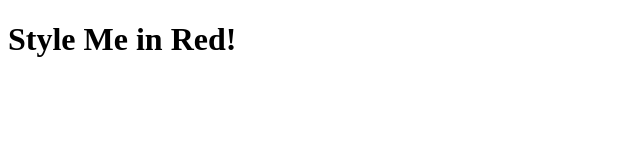
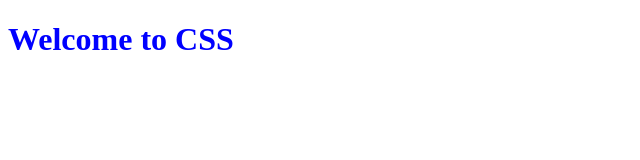
Before and after one commit to EazyCoded/CSS-stylings-, a plain HTML site: page internal.html in a window 1280 px wide. Shown: the whole page, without its empty margins (0-640 px from the left). Drawn offline with Linux system fonts and the light colour scheme.

Commit message:
internal.html

```diff
--- a/internal.html
+++ b/internal.html
@@ -1,13 +1,15 @@
 <!DOCTYPE html>
-<html lang="en">
-
-<head>
-  <meta charset="UTF-8">
-  <title>Internal</title>
-</head>
-
-<body>
-<h1>Style Me in Red!</h1>
-</body>
-
+<html lang="EN">
+    <head>
+        <meta charset="UTF-8">
+        <title>CSS Blue</title>
+    </head>
+    <body>
+       <style>
+        h1 {
+            color: Blue;
+        }
+       </style>
+       <h1> Welcome to CSS</h1>
+    </body>
 </html>
```
